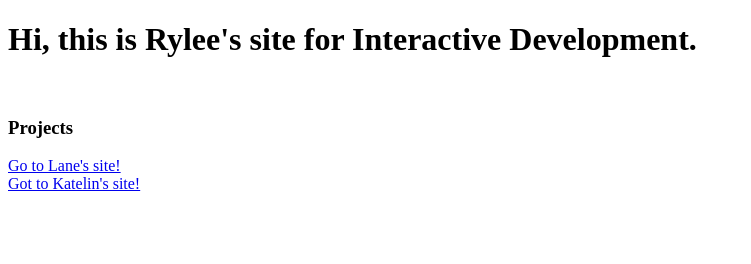
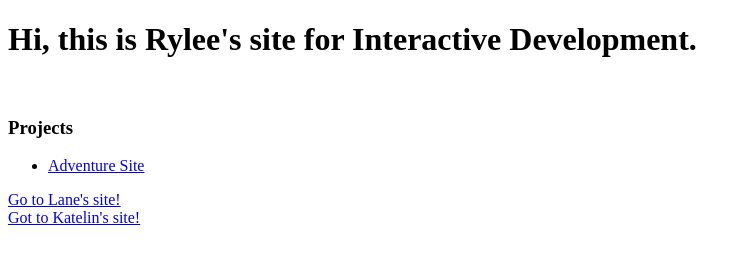
Before and after one commit to Rylee094/rylee-norris-interactive-development-2025-fall, a plain HTML site: page index.html in a window 1280 px wide. Shown: the whole page, without its empty margins (0-751 px from the left). Drawn offline with Linux system fonts and the light colour scheme.

Commit message:
readded link for fixes

```diff
--- a/index.html
+++ b/index.html
@@ -7,7 +7,7 @@
 
 <h3>Projects</h3>
 <ul>
-
+<li><a href="project-1/index.html">Adventure Site</a></li>
 </ul>
     <a href="https://lanemarq.github.io/lane-marquez-interactive-development-2025-fall/">Go to Lane's site!</a><br>
     <a href="https://kbrown18-dotcom.github.io/katelin-brown-interactivedevelopment-2025-fall/">Got to Katelin's site!</a><br>
```
